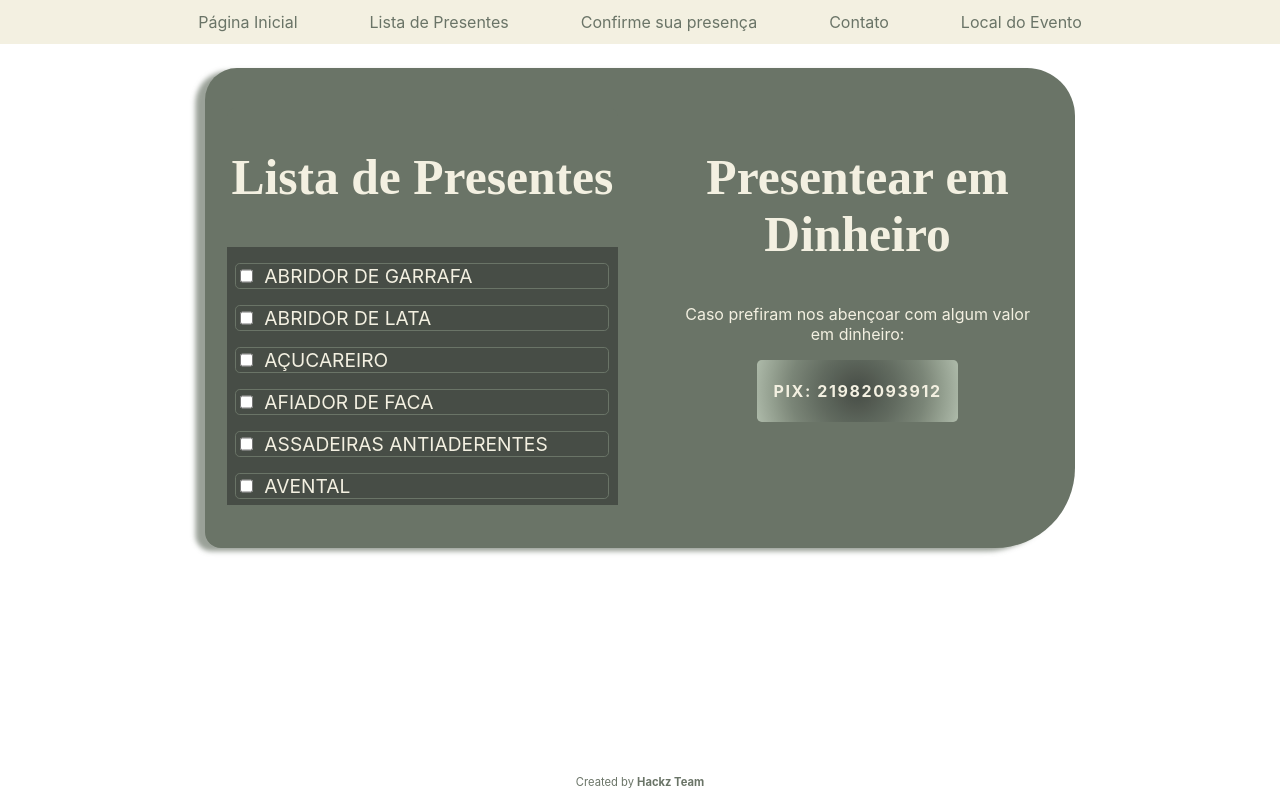
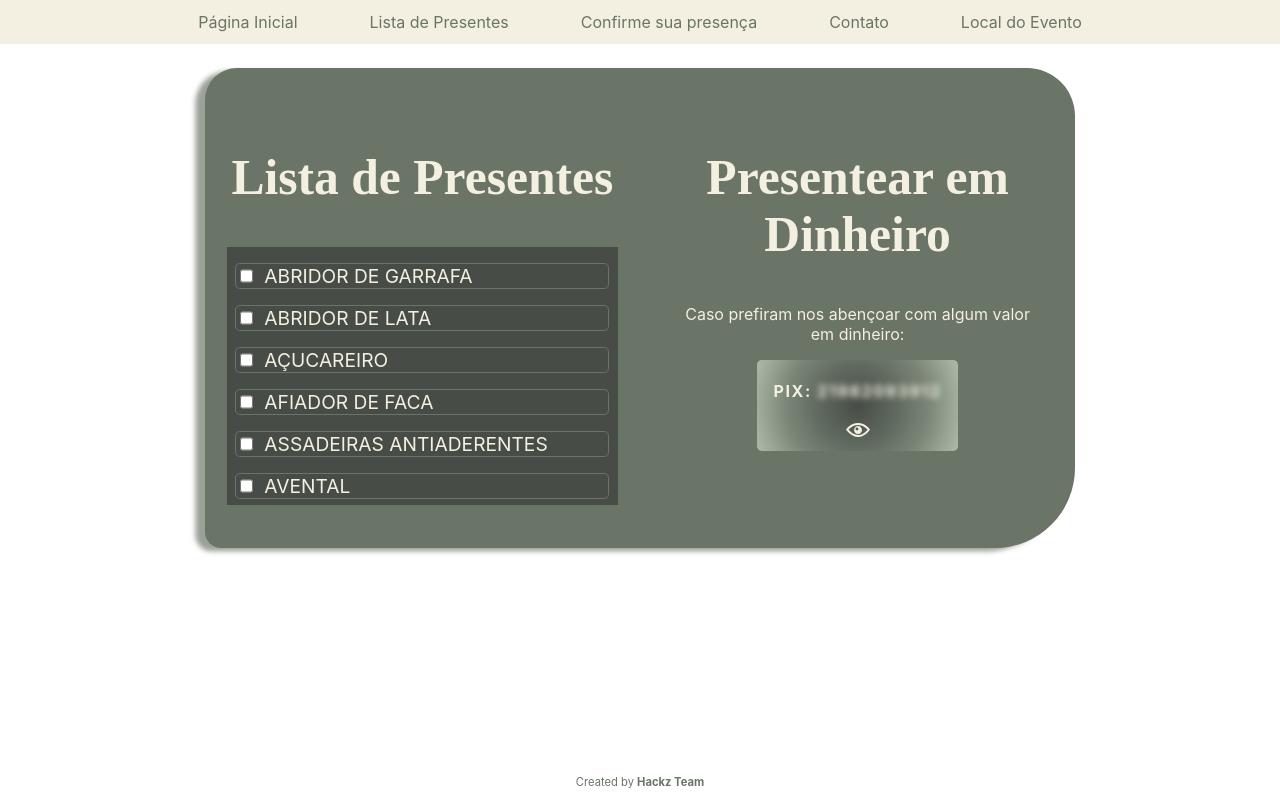
Before and after one commit to luiscetta/GiftList, a React (Create React App) app: page /gift-list in a window 1280 px wide. Built offline with nearby package versions, Linux system fonts and the light colour scheme; a web font is replaced by a local one.

Commit message:
add toggle pix number

```diff
--- a/src/Pages/GiftList/index.js
+++ b/src/Pages/GiftList/index.js
@@ -1,17 +1,40 @@
+import React from 'react';
+import { useState } from 'react';
+
 import './styles.css'
 import ListItems from '../../Context/List';
-import React from 'react';
+import { ReactComponent as EyeOpen } from '../../assets/eyeOpen.svg';
+import { ReactComponent as EyeClose } from '../../assets/eyeClose.svg';
+
+
 
 export default function GiftList() {
+    const [blur, setBlur] = useState(true);
+    const [open, setOpen] = useState(['eye-open']);
+
+    function togglePix() {
+        setBlur(!blur);
+        setOpen(!open);
+    }
+
+
     return (
         <div className="gift-container">
-            <ListItems/>
+            <ListItems />
             <div className="donates-container">
                 <h2 className="donates-title">Presentear em Dinheiro</h2>
                 <div className="donates-content">
                     <p className="donates-p1">Caso prefiram nos abençoar com algum valor em dinheiro:</p>
                     <div className="donates-keys">
-                        <p>PIX: 21982093912</p>
+                        <p className="pix-paragraph">PIX: <span className={` 'show' ${blur ? 'pix' : 'show'} `}>21982093912</span></p>
+                        <button className="show-hidden-btn" type="button" onClick={togglePix}>
+                            {open
+                                ?
+                                <EyeOpen className="eye-open" />
+                                :
+                                <EyeClose className="eye-close" />
+                            }
+                        </button>
                     </div>
                 </div>
             </div>
--- a/src/Pages/GiftList/styles.css
+++ b/src/Pages/GiftList/styles.css
@@ -57,10 +57,28 @@
     padding: 0.3rem;
 }
 
-.donates-keys p {
+.pix-paragraph {
     color: var(--offwhite);
     font-weight: bold;
     letter-spacing: 0.1rem;
+}
+
+.show {
+   transition: all 0.3s ease-in-out;
+}
+
+.show-hidden-btn {
+    background-color: transparent;
+    border: none;
+    cursor: pointer;
+}
+
+.show {
+    color: var(--offwhite);
+}
+
+.pix {
+    filter: blur(0.2rem);
 }
 
 /* MEDIA ______________________________________________________________ */
```
Also changed, not shown: src/assets/eyeClose.svg (added), src/assets/eyeOpen.svg (added).
